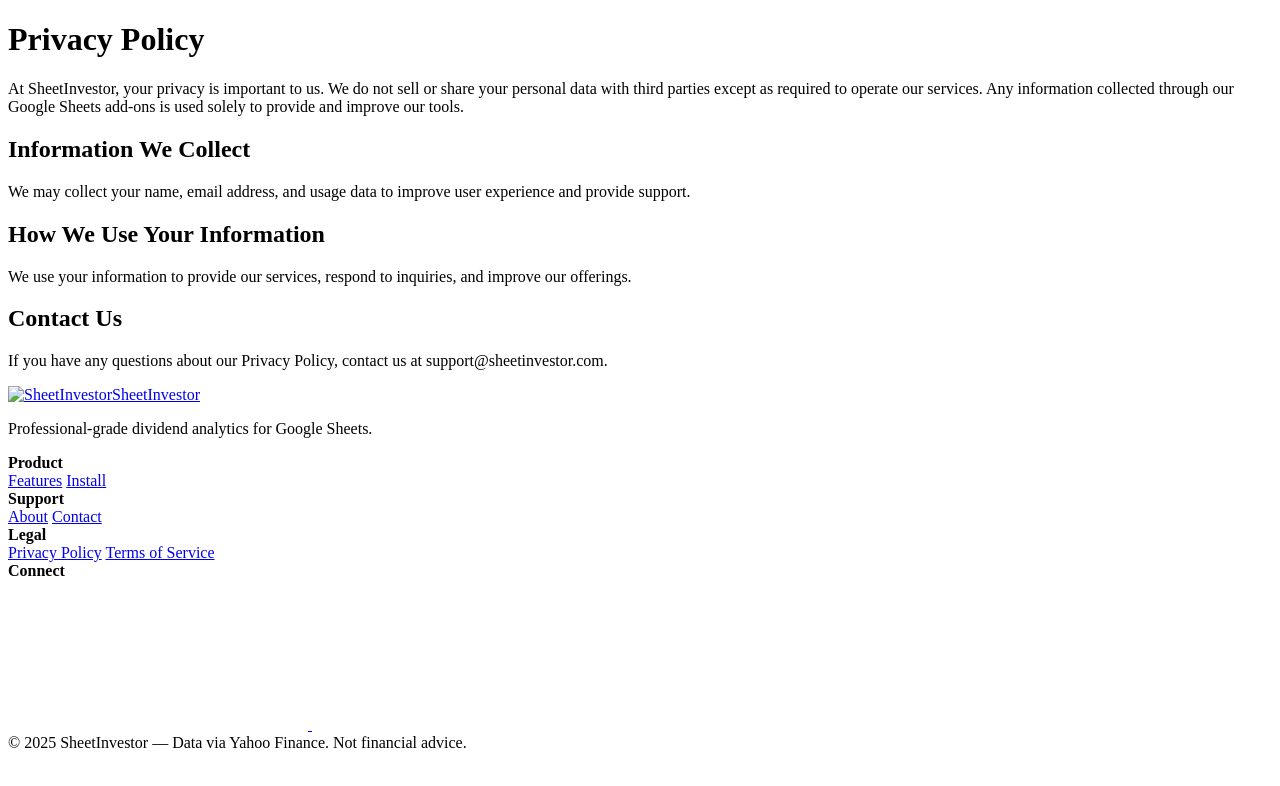
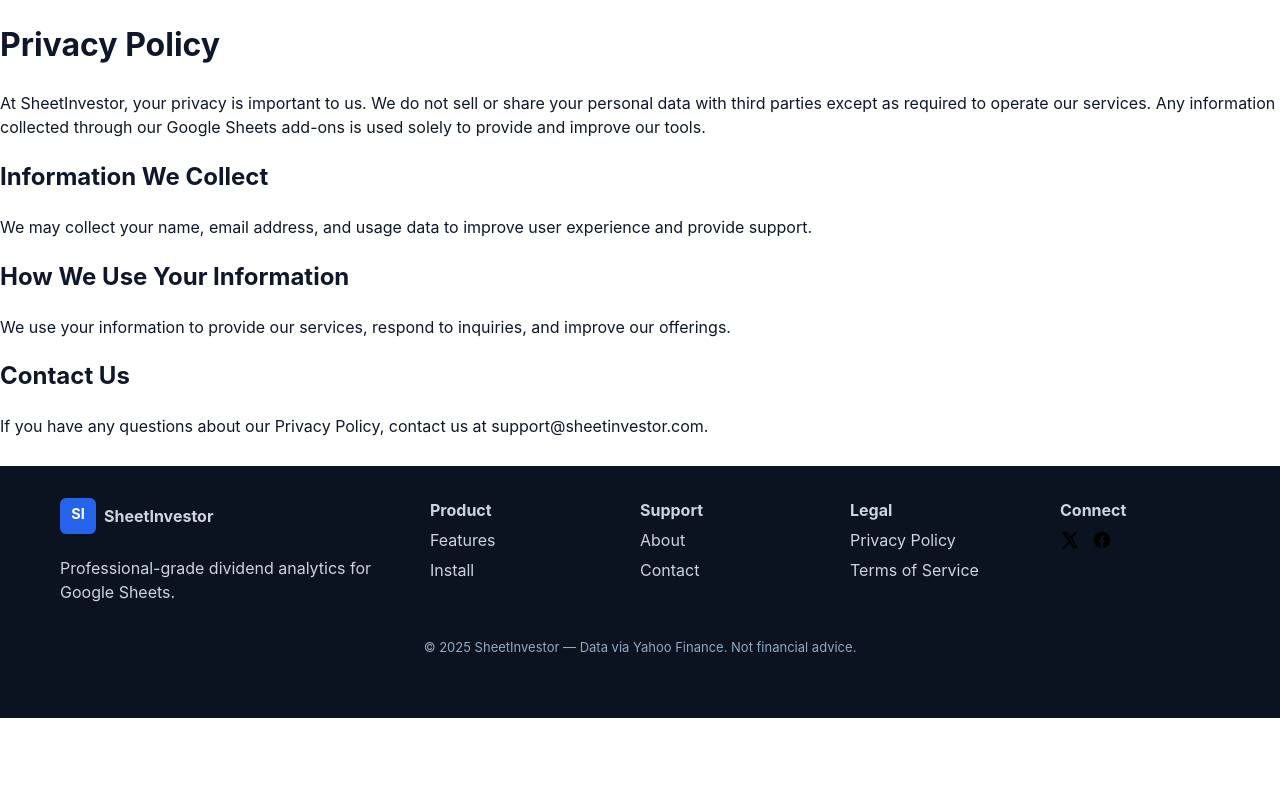
Before and after one commit to Ayman-AAA/sheetinvestor-site, a plain HTML site: page privacy-policy.html in a window 1280 px wide. Drawn offline with Linux system fonts and the light colour scheme; the site is published under a folder, as on GitHub Pages, so addresses that start at the root find nothing.

Commit message:
Update privacy-policy.html
all links converted to relative

```diff
--- a/privacy-policy.html
+++ b/privacy-policy.html
@@ -5,9 +5,9 @@
     <meta name="viewport" content="width=device-width, initial-scale=1.0">
     <title>Privacy Policy | SheetInvestor</title>
 
-<link rel="stylesheet" href="/assets/site.css">
+<link rel="stylesheet" href="assets/site.css">
 
-<link rel="icon" type="image/x-icon" href="/assets/favicon.ico">
+<link rel="icon" type="image/x-icon" href="assets/favicon.ico">
 </head>
 <body>
 <header>
@@ -30,38 +30,38 @@
   <div class="container">
     <div class="cols">
       <div class="col">
-        <a class="brand" href="/index.html"><img src="/assets/logo.svg" alt="SheetInvestor" style="width:36px;height:36px"/><span>SheetInvestor</span></a>
+        <a class="brand" href="/index.html"><img src="assets/logo.svg" alt="SheetInvestor" style="width:36px;height:36px"/><span>SheetInvestor</span></a>
         <p class="muted">Professional-grade dividend analytics for Google Sheets.</p>
       </div>
       <div class="col">
         <strong>Product</strong>
         <div class="links">
-          <a href="/index.html#features">Features</a>
+          <a href="index.html#features">Features</a>
           <a href="https://workspace.google.com/marketplace" target="_blank" rel="noopener">Install</a>
         </div>
       </div>
       <div class="col">
         <strong>Support</strong>
         <div class="links">
-          <a href="/about.html">About</a>
+          <a href="about.html">About</a>
           <a href="mailto:aabukhater@gmail.com">Contact</a>
         </div>
       </div>
       <div class="col">
         <strong>Legal</strong>
         <div class="links">
-          <a href="/privacy-policy.html">Privacy Policy</a>
-          <a href="/terms-of-service.html">Terms of Service</a>
+          <a href="privacy-policy.html">Privacy Policy</a>
+          <a href="terms-of-service.html">Terms of Service</a>
         </div>
       </div>
       <div class="col">
         <strong>Connect</strong>
         <div class="social-links">
           <a href="https://x.com/sheetinvestor" target="_blank" rel="noopener" aria-label="X">
-            <svg class="icon" aria-hidden="true"><use href="/assets/icons.svg#icon-x"></use></svg>
+            <svg class="icon" aria-hidden="true"><use href="assets/icons.svg#icon-x"></use></svg>
           </a>
           <a href="https://www.facebook.com/profile.php?id=61579196223029" target="_blank" rel="noopener" aria-label="Facebook">
-            <svg class="icon" aria-hidden="true"><use href="/assets/icons.svg#icon-facebook"></use></svg>
+            <svg class="icon" aria-hidden="true"><use href="assets/icons.svg#icon-facebook"></use></svg>
           </a>
         </div>
       </div>
```
